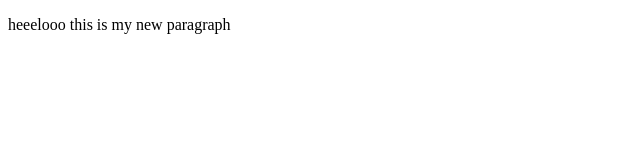
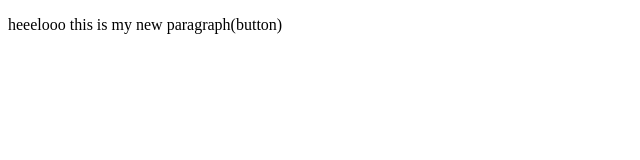
Before and after one commit to roofi61/localrepo, a plain HTML site: page index.html in a window 1280 px wide. Shown: the full height of the page, 0-640 px from the left. Drawn offline with Linux system fonts and the light colour scheme.

```diff
--- a/index.html
+++ b/index.html
@@ -6,6 +6,6 @@
     <title>Document</title>
 </head>
 <body>
-    <p>heeelooo this is my new paragraph</p>
+    <p>heeelooo this is my new paragraph(button)</p>
 </body>
 </html>
```
